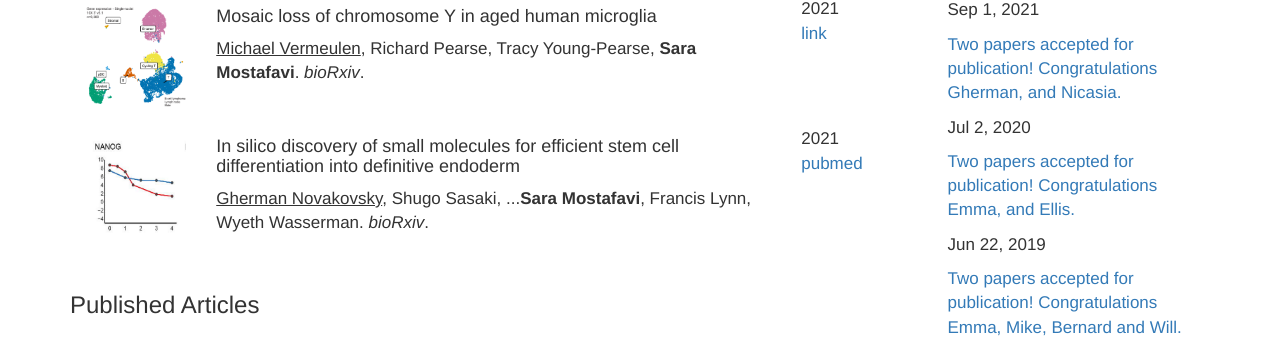
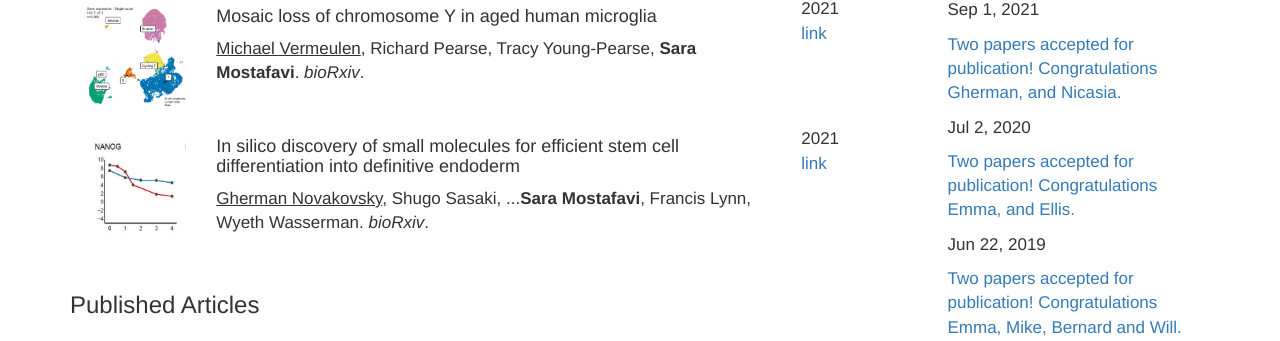
Before and after one commit to saramostafavi/saramostafavi.github.io, a Jekyll site: the page built from publications.html, in a window 1280 px wide and 900 px high. Shown: the part 279-620 px from the top of the window. Built offline with Jekyll 4.4.1, drawn with Linux system fonts in a browser that asks for light colours; nearby versions of some CDN libraries; a style sheet for code colours, icons or effects is not loaded.

Commit message:
Update preprints.yml

```diff
--- a/_data/preprints.yml
+++ b/_data/preprints.yml
@@ -17,5 +17,5 @@
   image: ../images/stem.png
   year: 2021
   repo:
-    name: pubmed
+    name: link
     url: https://www.biorxiv.org/content/10.1101/2021.10.06.463418v1
```
